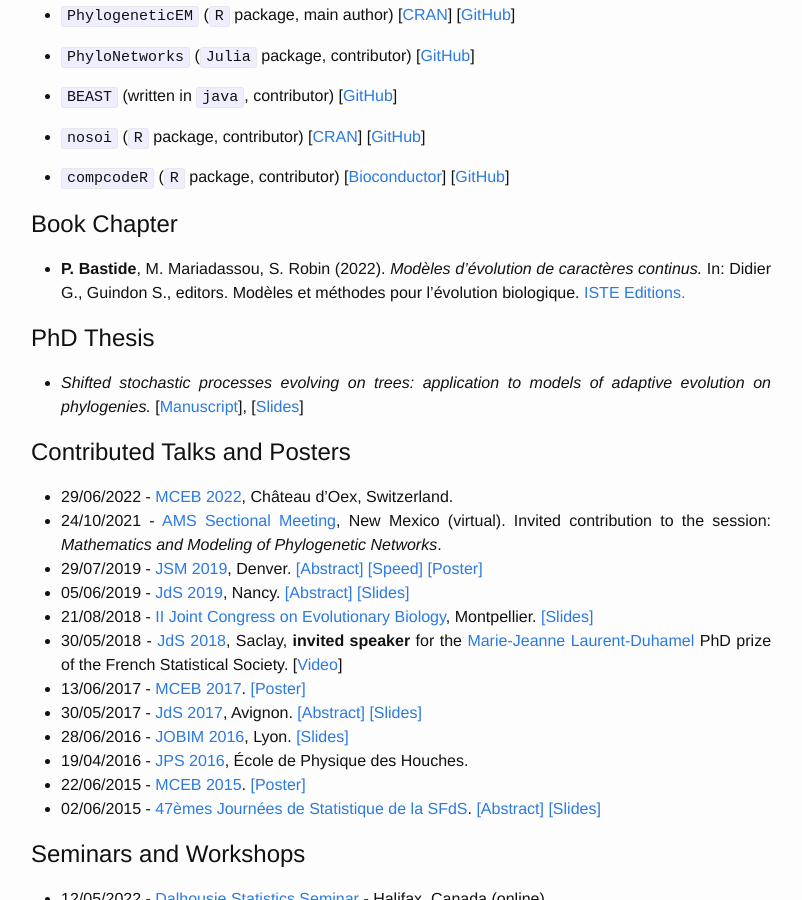
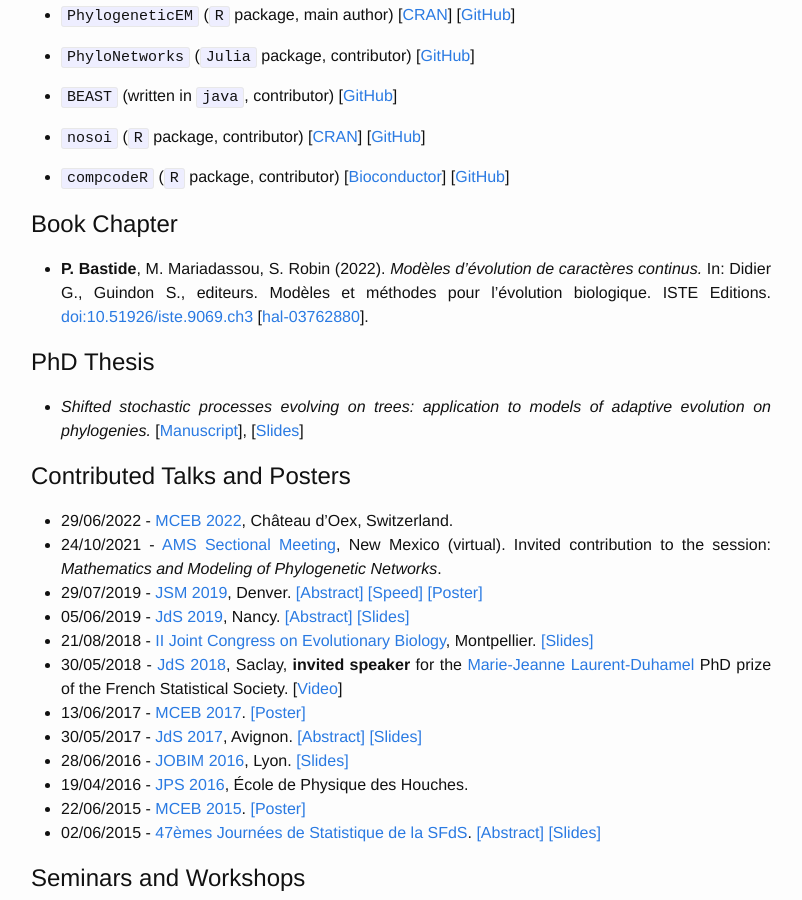
Before and after one commit to pbastide/pbastide.github.io, a Jekyll site: the page built from publi.md, in a window 1280 px wide and 900 px high, scrolled down 1646 px. Shown: the whole window, without its empty margins (239-1041 px from the left). Built offline with Jekyll 4.4.1, drawn with Linux system fonts in a browser that asks for light colours.

Commit message:
Add hal reference.

```diff
--- a/publi.md
+++ b/publi.md
@@ -57,7 +57,7 @@ A [small summary](https://www.scoop.it/t/life-sci-news-upsaclay?q=bastide) was p
 
 # Book Chapter
 
-* **P. Bastide**, M. Mariadassou, S. Robin (2022). *Modèles d’évolution de caractères continus.* In: Didier G., Guindon S., editors. Modèles et méthodes pour l’évolution biologique. [ISTE Editions.](https://www.istegroup.com/fr/produit/modeles-et-methodes-pour-levolution-biologique/)
+* **P. Bastide**, M. Mariadassou, S. Robin (2022). *Modèles d’évolution de caractères continus.* In: Didier G., Guindon S., editeurs. Modèles et méthodes pour l'évolution biologique. ISTE Editions. [doi:10.51926/iste.9069.ch3](https://dx.doi.org/10.51926/iste.9069.ch3)  [[hal-03762880](https://hal.archives-ouvertes.fr/hal-03762880)].
 
 
 # PhD Thesis
```
